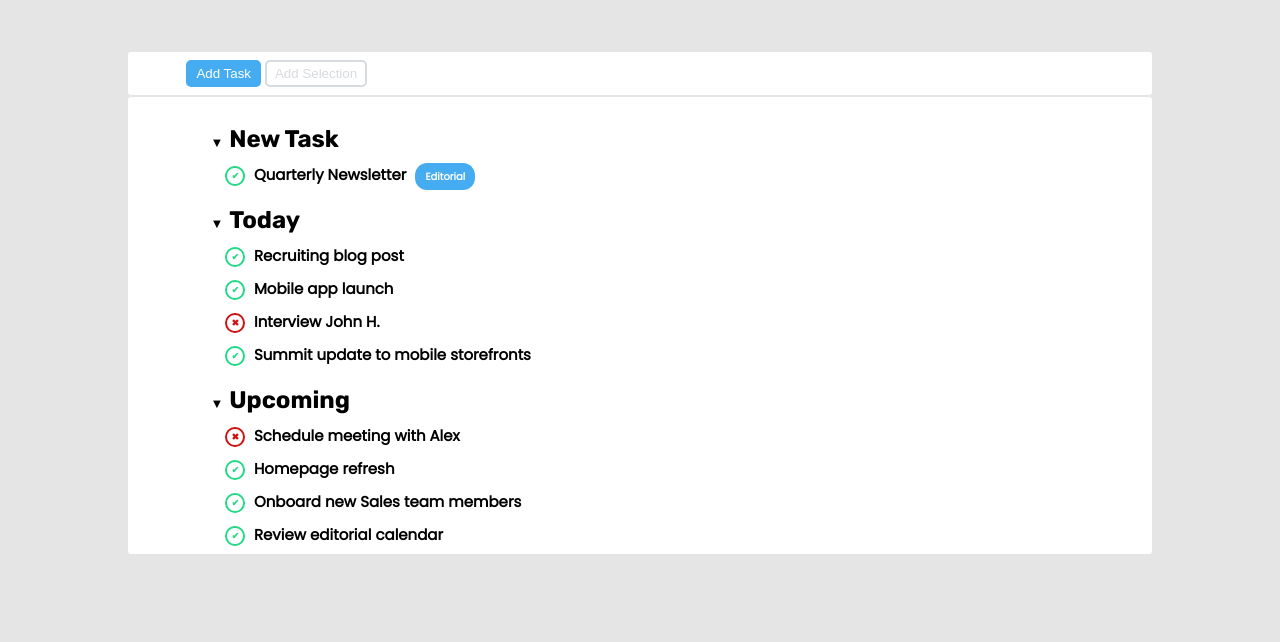
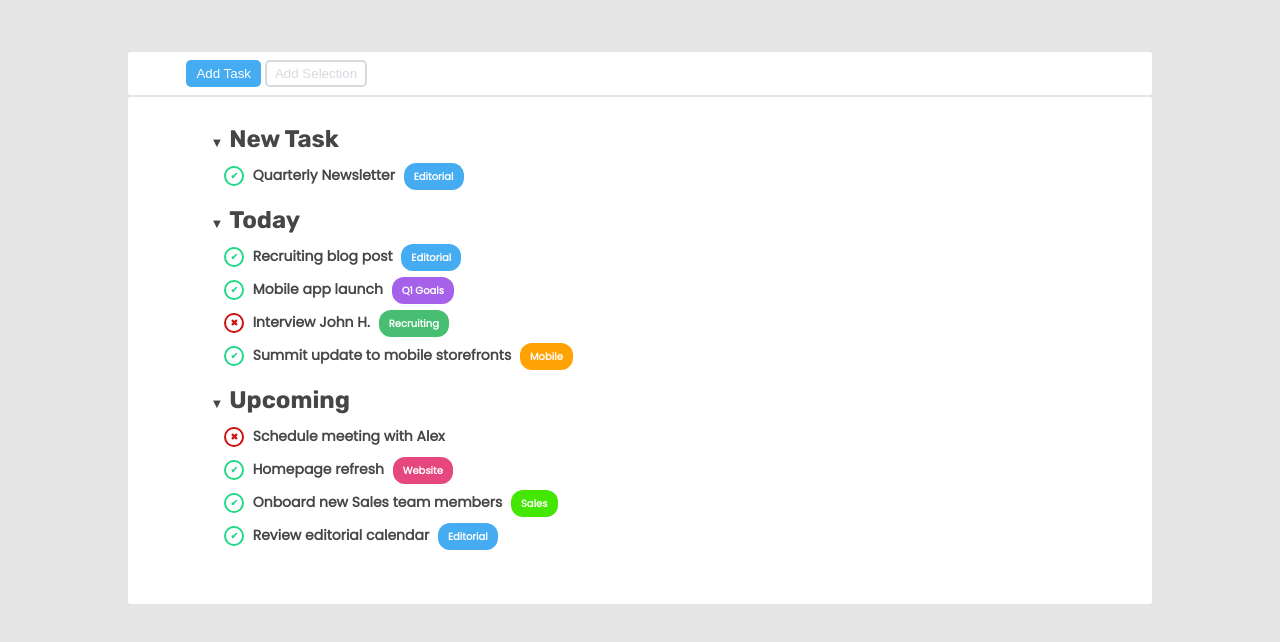
Before and after one commit to AiroldiFederico/html-css-toboolist, a plain HTML site: page asset/index.html in a window 1280 px wide. Shown: the part 82-724 px from the top of the page. Drawn offline with Linux system fonts and the light colour scheme.

Commit message:
FASE 5 - Inserimento tag e aggiustamento dell'ultimo margine

```diff
--- a/asset/css/style.css
+++ b/asset/css/style.css
@@ -85,12 +85,16 @@ ul li {
 }
 
 .margin-list-item{
-    margin-top: 10px;
+    margin-top: 12px;
 }
 
 .mainlist::before{
     content: " \25BC ";
     font-size: small;
+}
+
+#all-list{
+    margin-bottom: 5%;
 }
 /* ---------------------------------------------------------- */
 
@@ -133,14 +137,71 @@ ul li {
     border-radius: 12px;
     margin-left: 5px;
 }
+
+.tag-q1::after{
+    content: "Q1 Goals";
+    font-size: 10px;
+    font-weight: bold ;
+    background-color: #a561e9;
+    color: white;
+    padding: 6px 10px;
+    border-radius: 12px;
+    margin-left: 5px;
+}
+
+.tag-recruiting::after{
+    content: "Recruiting";
+    font-size: 10px;
+    font-weight: bold ;
+    background-color: #48be73;
+    color: white;
+    padding: 6px 10px;
+    border-radius: 12px;
+    margin-left: 5px;
+}
+
+.tag-mobile::after{
+    content: "Mobile";
+    font-size: 10px;
+    font-weight: bold ;
+    background-color: #ffa203;
+    color: white;
+    padding: 6px 10px;
+    border-radius: 12px;
+    margin-left: 5px;
+}
+
+.tag-website::after{
+    content: "Website";
+    font-size: 10px;
+    font-weight: bold ;
+    background-color: #e5477e;
+    color: white;
+    padding: 6px 10px;
+    border-radius: 12px;
+    margin-left: 5px;
+}
+
+.tag-sales::after{
+    content: "Sales";
+    font-size: 10px;
+    font-weight: bold ;
+    background-color: #44e604;
+    color: white;
+    padding: 6px 10px;
+    border-radius: 12px;
+    margin-left: 5px;
+}
+
 /* --------------------------------------------------------------- */
-
+/* FONT */
 #list1{
     font-size: 24px;
+    color: rgb(70, 70, 70);
 }
 
 #list1 > ul{
-    font-size: 15px;
+    font-size: 14px;
     font-family: 'Poppins', sans-serif;
     font-weight: bold;
 }
--- a/asset/index.html
+++ b/asset/index.html
@@ -39,7 +39,7 @@
 
         <article>
 
-            <ul class="margin-main" >
+            <ul class="margin-main" id="all-list">
 
                 <!-- FIRST LIST -->
                 <li class="margin-top mainlist" id="list1">
@@ -56,16 +56,16 @@
                 <li class="margin-top mainlist" id="list1">
                     <strong>Today</strong>
                     <ul>
-                        <li class="margin-list-item listcheck">
+                        <li class="margin-list-item listcheck tag-editorial">
                             Recruiting blog post
                         </li>
-                        <li class="margin-list-item listcheck">
+                        <li class="margin-list-item listcheck tag-q1">
                             Mobile app launch
                         </li>
-                        <li class="margin-list-item listcross">
+                        <li class="margin-list-item listcross tag-recruiting">
                             Interview John H.
                         </li>
-                        <li class="margin-list-item listcheck">
+                        <li class="margin-list-item listcheck tag-mobile">
                             Summit update to mobile storefronts
                         </li>
                     </ul>
@@ -78,13 +78,13 @@
                         <li class="margin-list-item listcross">
                             Schedule meeting with Alex
                         </li>
-                        <li class="margin-list-item listcheck">
+                        <li class="margin-list-item listcheck tag-website">
                             Homepage refresh
                         </li>
-                        <li class="margin-list-item listcheck">
+                        <li class="margin-list-item listcheck tag-sales">
                             Onboard new Sales team members
                         </li>
-                        <li class="margin-list-item listcheck">
+                        <li class="margin-list-item listcheck tag-editorial">
                             Review editorial calendar
                         </li>
                     </ul>
```
